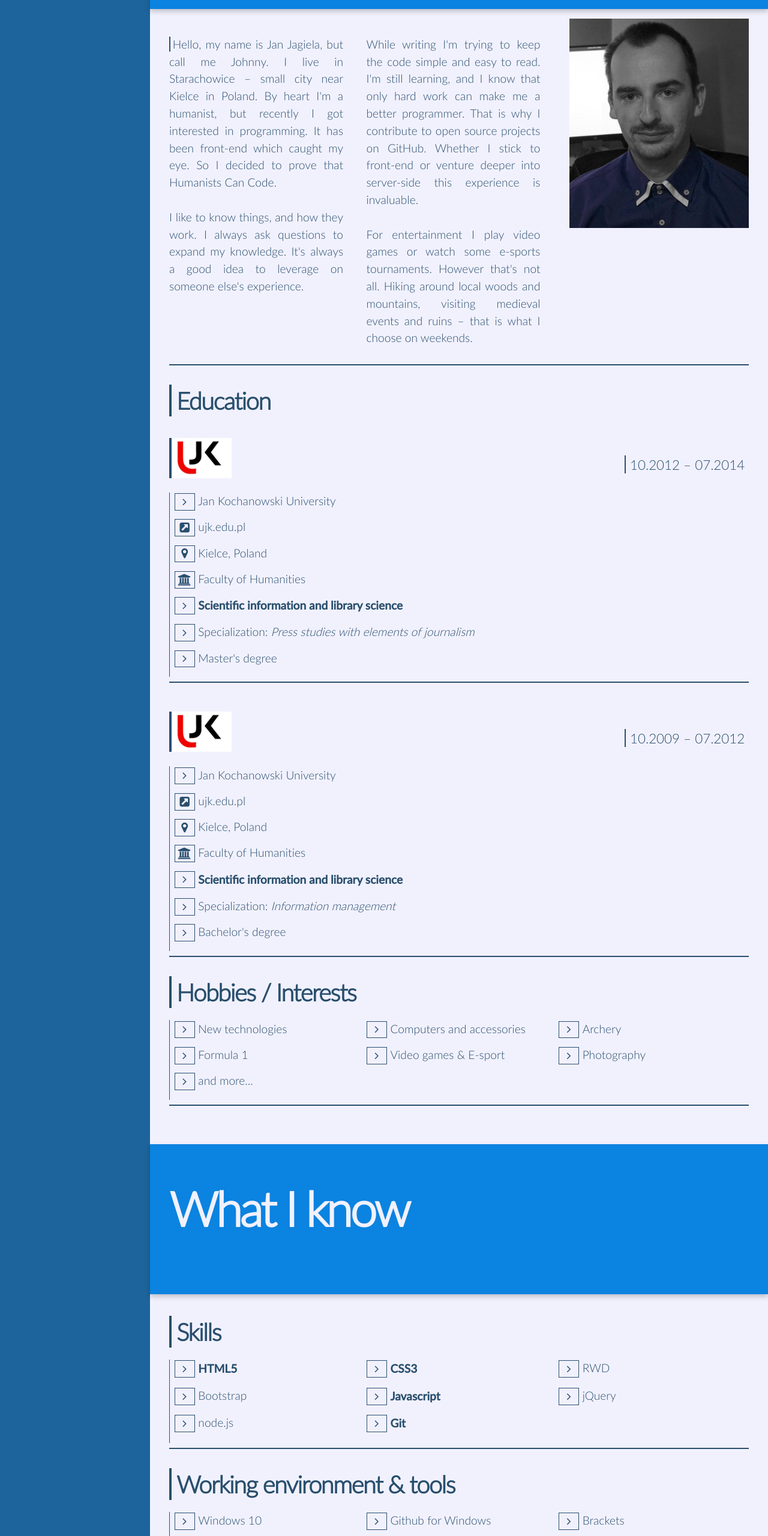
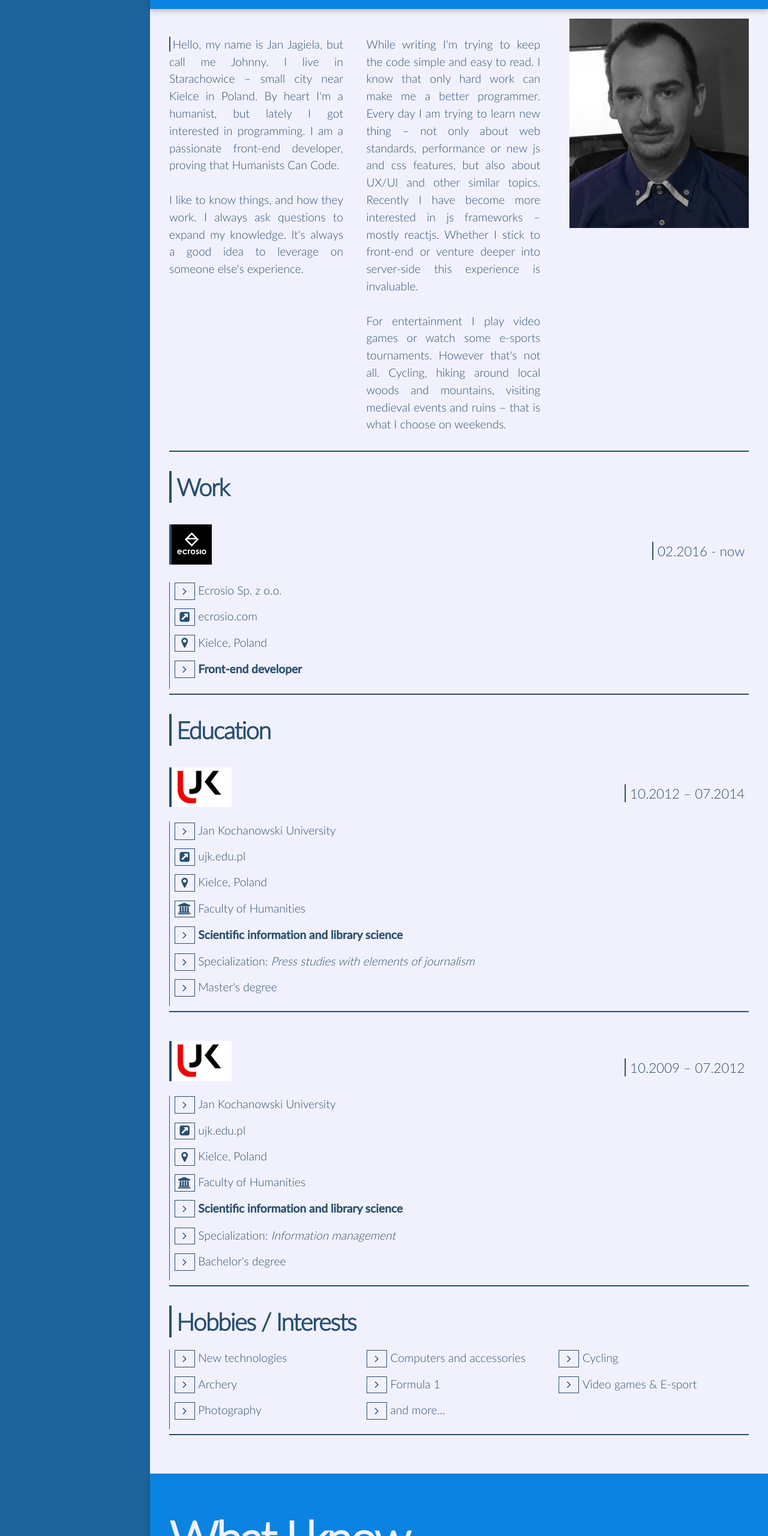
Before and after one commit to janjag/humanistcanco.de, a plain HTML site: page index.html in a window 1280 px wide. Shown: the part 1035-3595 px from the top of the page at 60% size. Drawn offline with Linux system fonts and the light colour scheme.

Commit message:
aktualizacja treści + poprawka js-a

```diff
--- a/css/index.css
+++ b/css/index.css
@@ -345,6 +345,10 @@ article {
     margin: 1em 0;
     text-indent: -9999em;
     width: 6.5em;
+}
+.work_logo {
+    background-color: transparent;
+    width: auto;
 }
 
 .date {
--- a/index.html
+++ b/index.html
@@ -82,18 +82,28 @@
                            My photo
                        </div>
                        <div class="col">
-                       <p><span>H</span>ello, my name is Jan Jagiela, but call me Johnny. I live in Starachowice – small city near Kielce in Poland. By heart I'm a humanist, but recently I got interested in programming. It has been front-end which caught my eye. So I decided to prove that Humanists Can Code.
+                       <p><span>H</span>ello, my name is Jan Jagiela, but call me Johnny. I live in Starachowice – small city near Kielce in Poland. By heart I'm a humanist, but lately I got interested in programming. I am a passionate front-end developer, proving that Humanists Can Code.
                        </p>
                        <p>I like to know things, and how they work. I always ask questions to expand my knowledge. It's always a good idea to leverage on someone else's experience.
                        </p>
                        </div>
                        <div class="col">
-                       <p>While writing I'm trying to keep the code simple and easy to read. I'm still learning, and I know that only hard work can make me a better programmer. That is why I contribute to open source projects on GitHub. Whether I stick to front-end or venture deeper into server-side this experience is invaluable.
+                       <p>While writing I'm trying to keep the code simple and easy to read. I know that only hard work can make me a better programmer. Every day I am trying to learn new thing – not only about web standards, performance or new js and css features, but also about UX/UI and other similar topics. Recently I have become more interested in js frameworks – mostly reactjs. Whether I stick to front-end or venture deeper into server-side this experience is invaluable.
                        </p>
-                       <p>For entertainment I play video games or watch some e-sports tournaments. However that's not all. Hiking around local woods and mountains, visiting medieval events and ruins – that is what I choose on weekends.
+                       <p>For entertainment I play video games or watch some e-sports tournaments. However that's not all. Cycling, hiking around local woods and mountains, visiting medieval events and ruins – that is what I choose on weekends.
                        </p>
                        </div>
                        <div class="clear"></div>
+                       <h2>Work</h2>
+                           <img src="/static/img/ecrosio.jpg" class="ujk_logo work_logo" alt="Ecrosio logo">
+                           <div class="date">02.2016 - now</div>
+                               <ul class="edu_ul">
+                                   <li><i class="fa fa-angle-right"></i>Ecrosio Sp. z o.o.</li>
+                                   <li><a href="http://ecrosio.com/" target="_blank"><i class="fa fa-external-link-square"></i>ecrosio.com</a></li>
+                                   <li><i class="fa fa-map-marker"></i>Kielce, Poland</li>
+                                   <li><i class="fa fa-angle-right"></i><strong>Front-end developer</strong></li>
+                               </ul>
+                           <div class="clear"></div>
                        <h2>Education</h2>
 
                            <div class="ujk_logo">UJK logo</div>
@@ -126,6 +136,7 @@
                            <ul class="multi_col">
                                <li><i class="fa fa-angle-right"></i>New technologies</li>
                                <li><i class="fa fa-angle-right"></i>Computers and accessories</li>
+                               <li><i class="fa fa-angle-right"></i>Cycling</li>
                                <li><i class="fa fa-angle-right"></i>Archery</li>
                                <li><i class="fa fa-angle-right"></i>Formula 1</li>
                                <li><i class="fa fa-angle-right"></i>Video games &amp; E-sport</li>
@@ -148,22 +159,16 @@
                             <ul class="multi_col">
                                 <li><i class="fa fa-angle-right"></i><strong>HTML5</strong></li>
                                 <li><i class="fa fa-angle-right"></i><strong>CSS3</strong></li>
+                                <li><i class="fa fa-angle-right"></i>Sass</li>
+                                <li><i class="fa fa-angle-right"></i>Less</li>
                                 <li><i class="fa fa-angle-right"></i>RWD</li>
                                 <li><i class="fa fa-angle-right"></i>Bootstrap</li>
                                 <li><i class="fa fa-angle-right"></i><strong>Javascript</strong></li>
+                                <li><i class="fa fa-angle-right"></i>reactjs (basics)</li>
                                 <li><i class="fa fa-angle-right"></i>jQuery</li>
                                 <li><i class="fa fa-angle-right"></i>node.js</li>
                                 <li><i class="fa fa-angle-right"></i><strong>Git</strong></li>
                             </ul>
-                        <div class="clear"></div>
-                        <h2>Working environment &amp; tools</h2>
-                        <ul class="multi_col">
-                            <li><i class="fa fa-angle-right"></i>Windows 10</li>
-                            <li><i class="fa fa-angle-right"></i>Github for Windows</li>
-                            <li><i class="fa fa-angle-right"></i>Brackets</li>
-                            <li><i class="fa fa-angle-right"></i>Gimp / Photoshop CS2</li>
-                            <li><i class="fa fa-angle-right"></i>Inkscape</li>
-                        </ul>
                         <div class="clear"></div>
                    </article>
                 </section>
--- a/js/app.js
+++ b/js/app.js
@@ -15,7 +15,9 @@ function scroller() {
             nav.find('li a').removeClass('active');
 
             var hash = '#' + $(this).attr('id');
-            history.pushState(null, null, hash);
+            if (window.location.hash !== hash) {
+                history.pushState(null, null, hash);
+            }
 
             nav.find('li a[href="#' + $(this).attr('id') + '"]').addClass('active');
             if (nav.find('li a[href="#home"]').hasClass('active')) {
```
Also changed, not shown: static/img/ecrosio.jpg (added), 1 other file.
